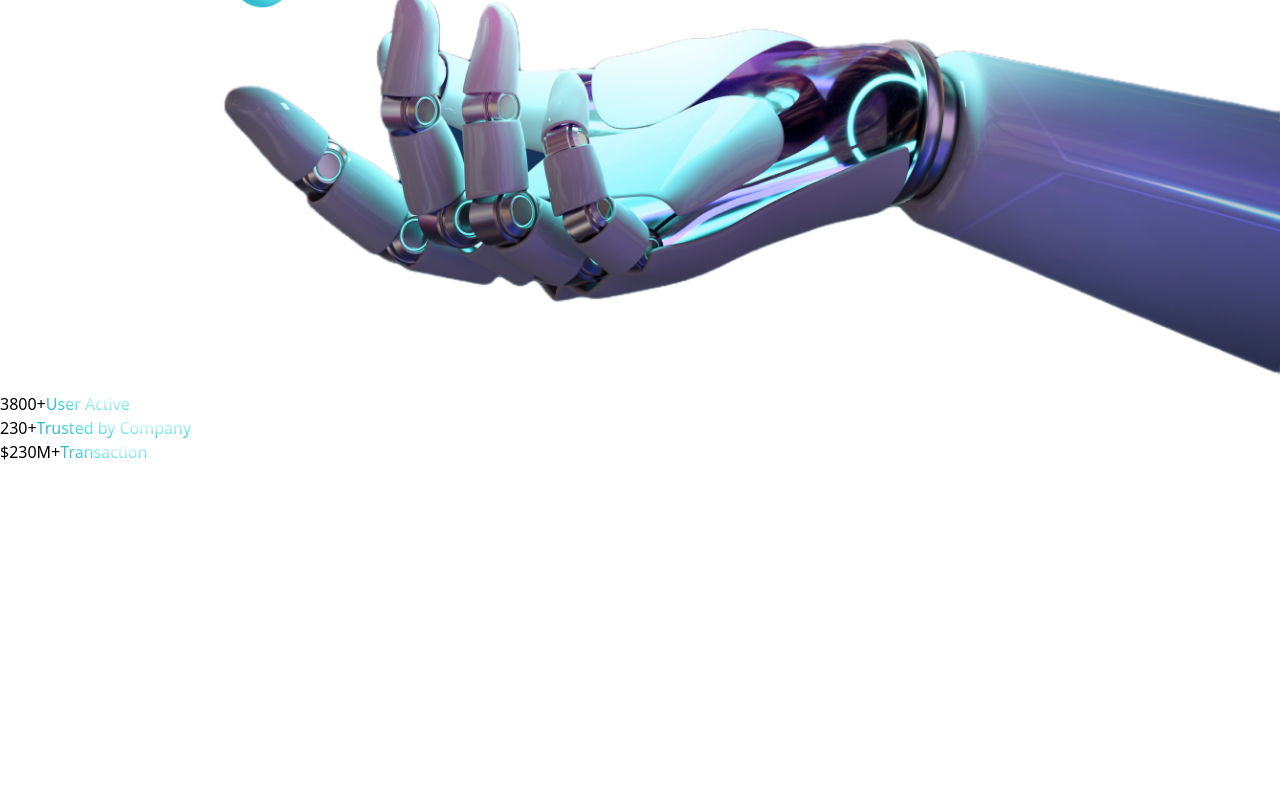
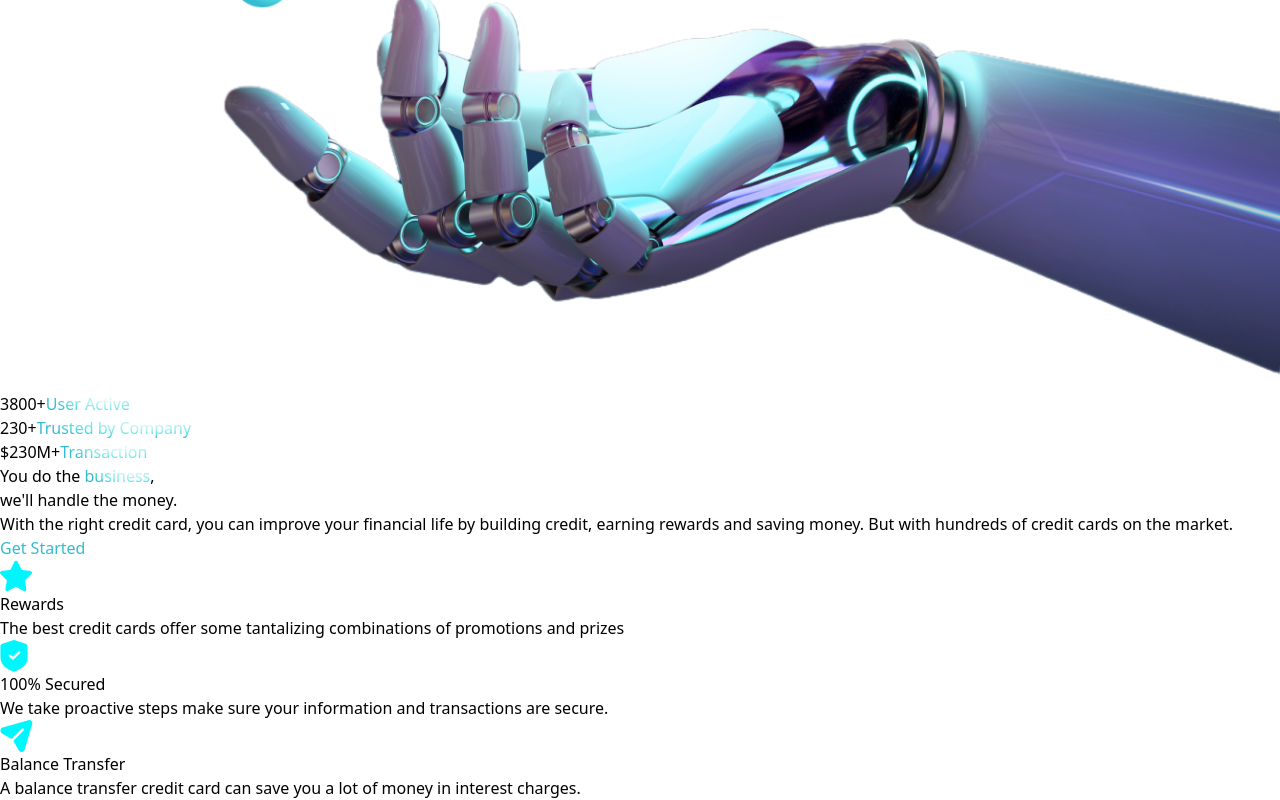
Before and after one commit to rubyazz/fintech-landing, a React (Vite) app: page / in a window 1280 px wide. Shown: the part 1766-2566 px from the top of the page. Before the commit the page ends 2230 px from the top, so only its background shows below. Built offline with nearby package versions, Linux system fonts and the light colour scheme.

Commit message:
Adding "Business" component.

```diff
--- a/src/App.jsx
+++ b/src/App.jsx
@@ -5,7 +5,7 @@ import { Billing, Business, CardDeal, Clients, CTA, Footer, Navbar, Hero, Stats,
 
 const App = () => {
   return (
-    <div className='bg-primary w-full overflow-hidden'>
+    <div className='bg-primary w-full'>
       <div className={`${styles.paddingX} ${styles.flexCenter}}`}>
         <Navbar />
       </div>
@@ -14,10 +14,10 @@ const App = () => {
         <Hero />
       </div>
 
-      <div className={`${styles.paddingX} ${styles.flexStart}}`}>
+      <div className={`${styles.paddingX}`}>
         <Stats />
-        {/* <Business />
-          <Billing />
+        <Business />
+          {/* <Billing />
           <CardDeal />
           <Testimonials />
           <Clients />
--- a/src/components/Business.jsx
+++ b/src/components/Business.jsx
@@ -1,8 +1,26 @@
 import React from 'react'
+import styles from '../styles/styles'
+import { CTA, ValueBar } from './components'
+import { star, shield, send } from '../assets'
+
+// Animate On Scroll
+import AOS from 'aos';
+import 'aos/dist/aos.css';
+AOS.init();
 
 const Business = () => {
   return (
-    <div>Business</div>
+    <section className='py-6 flex ss:flex-row-reverse font-poppins text-white w-[100%] h-[100%] justify-between' data-aos="fade-up" data-aos-duration="1000">
+      <div className='max-w-[50%]'>
+        <h1 className={`${styles.heading2} font-extrabold text-5xl leading-[70px]`}>You do the <span className='text-gradient'>business</span>, <br /> we'll handle the money.</h1>
+        <p className={`${styles.paragraph} max-w-[85%]`}>With the right credit card, you can improve your financial life by building credit, earning rewards and saving money. But with hundreds of credit cards on the market.</p>
+        <CTA value={"Get Started"}/>
+      </div>
+
+      <div className="max-w-[50%]">
+        <ValueBar />
+      </div>
+    </section>
   )
 }
 
--- a/src/components/CTA.jsx
+++ b/src/components/CTA.jsx
@@ -1,8 +1,8 @@
 import React from 'react'
 
-const CTA = () => {
+const CTA = ({ value }) => {
   return (
-    <div>CTA</div>
+    <div className='text-center my-5 py-5 px-10 border rounded-xl text-gradient font-poppins font-semibold inline-block' data-aos="flip-up" data-aos-duration="1000">{value}</div>
   )
 }
 
--- a/src/components/GetStarted.jsx
+++ b/src/components/GetStarted.jsx
@@ -8,8 +8,8 @@ AOS.init();
 
 const GetStarted = () => {
   return (
-    <div className='md:visible xs:invisible bg-primary border rounded-full flex p-[2px] mx-10 mb-10 w-[125px] h-[125px] absolute justify-center items-center'>
-        <div className='bg-primary text-gradient font-poppins font-semibold'>
+    <div className='md:visible xs:invisible bg-primary border rounded-full flex w-[130px] h-[130px] absolute justify-center items-center'>
+        <div className='text-gradient font-poppins font-semibold'>
             <div className='flex gap-1'>
                 <p>Get</p>
                 <img src={arrowUp} alt="arrow-up" />
--- a/src/components/Hero.jsx
+++ b/src/components/Hero.jsx
@@ -11,7 +11,7 @@ AOS.init();
 
 const Hero = () => {
   return (
-    <section id='home' className={`${styles.paddingY} w-full h-full flex justify-center`} data-aos="fade-up" data-aos-duration="1000">
+    <section id='home' className={`${styles.paddingY} w-[100%] h-[100%] flex justify-center`} data-aos="fade-up" data-aos-duration="1000">
       <div className={`gap-5 flex-col ${styles.flexStart}`}>
         {/* Discount Component */}
         <div className='flex items-center bg-black-gradient xs:w-[350px] rounded-lg'>
@@ -31,7 +31,7 @@ const Hero = () => {
             <GetStarted />
           </div>
 
-          <h1 className='xs:leading-[70px] leading-[100px] font-poppins font-bold text-7xl l xs:text-6xl'>
+          <h1 className={`${styles.heading2}`}>
             The Next <br />
             <span className='text-gradient'>Generation</span>
             <br />Payment Method.
@@ -39,9 +39,8 @@ const Hero = () => {
         </div>
 
         {/* Description Component */}
-        <div className='my-6 text-white font-poppins xs:w-[100%] ss:w-[50%] opacity-70'>
-          <p>Our team of experts uses a methodology to identify the credit cards most likely to fit your needs.
-            We examine annual percentage rates, annual fees.</p>
+        <div className={`${styles.paragraph} max-w-[85%] font-poppins xs:w-[100%] ss:w-[50%]`}>
+          <p>Our team of experts uses a methodology to identify the credit cards most likely to fit your needs. We examine annual percentage rates, annual fees.</p>
         </div>
       </div>
 
--- a/src/components/Navbar.jsx
+++ b/src/components/Navbar.jsx
@@ -11,7 +11,7 @@ const Navbar = () => {
   const [toggle, setToggle] = useState(false)
 
   return (
-    <nav className='z-10 w-full flex py-5 justify-between items-center'>
+    <nav className='z-10 w-full flex py-5 justify-between items-center sticky top-0'>
       <img className='w-[120px] h-[60px]' src={logo} alt='hoobank' data-aos='fade-down' data-aos-duration="1000"/>
       <ul className='sm:flex hidden justify-end items-center flex-1 gap-10' data-aos="fade-down" data-aos-duration="2000">
         {navLinks.map((nav) => (
--- a/src/components/Stats.jsx
+++ b/src/components/Stats.jsx
@@ -4,7 +4,7 @@ import { stats } from '../constants/dataset'
 const Stats = () => {
   return (
     <div className='w-[100%] h-[100%] ss:py-14 font-poppins'>
-      <div className='ss:flex justify-center gap-20'>
+      <div className='ss:flex justify-center gap-x-24'>
         {stats.map((value) => (
           <h1 key={value.id} className='flex items-center xs:mb-5 p-5' >
             <span className='font-bold mr-5 text-4xl text-white' data-aos="fade-right" data-aos-duration="1500">{value.value}</span>
--- /dev/null
+++ b/src/components/ValueBar.jsx
@@ -0,0 +1,25 @@
+import React from 'react'
+import { features } from '../constants/dataset'
+
+// Animate On Scroll
+import AOS from 'aos';
+import 'aos/dist/aos.css';
+AOS.init();
+
+const ValueBar = () => {
+    return (
+        <div className='flex flex-col text-white font-poppins'>
+            {features.map((value) => (
+                <div className='flex flex-row p-5 mb-[2.5%]'>
+                    <img className='mr-5 bg-dimBlue p-5 rounded-full object-contain' src={value.icon} data-aos="fade-right" data-aos-duration="1000" />
+                    <div className='flex flex-col'>
+                        <h1 className='font-semibold max-w-[100%]'>{value.title}</h1>
+                        <p className='text-dimWhite text-[14px] max-w-[80%]'>{value.content}</p>
+                    </div>
+                </div>
+            ))}
+        </div>
+    )
+}
+
+export default ValueBar
--- a/src/components/components.js
+++ b/src/components/components.js
@@ -9,5 +9,6 @@ import GetStarted from './GetStarted';
 import Hero from './Hero'
 import Stats from './Stats'
 import Testimonials from './Testimonials'
+import ValueBar from './ValueBar';
 
-export { Billing, Business, CardDeal, Clients, CTA, Footer, Navbar, GetStarted, Hero, Stats, Testimonials };
+export { ValueBar, Billing, Business, CardDeal, Clients, CTA, Footer, Navbar, GetStarted, Hero, Stats, Testimonials };
--- a/src/constants/dataset.js
+++ b/src/constants/dataset.js
@@ -2,19 +2,19 @@ import { people01, people02, people03, facebook, instagram, linkedin, twitter, a
 
 export const navLinks = [
   {
-    id: "home",
+    id: "#home",
     title: "Home",
   },
   {
-    id: "features",
+    id: "#features",
     title: "Features",
   },
   {
-    id: "product",
+    id: "#product",
     title: "Product",
   },
   {
-    id: "clients",
+    id: "#clients",
     title: "Clients",
   },
 ];
--- a/src/styles/styles.js
+++ b/src/styles/styles.js
@@ -1,7 +1,7 @@
 const styles = {
     boxWidth: "xl:max-w-[1280px] w-full",
 
-    heading2: "font-poppins font-semibold xs:text-[48px] text-[40px] text-white xs:leading-[76.8px] leading-[66.8px] w-full",
+    heading2: "font-poppins font-extrabold xs:text-[48px] text-[40px] text-white xs:leading-[76.8px] leading-[66.8px] w-full",
     paragraph: "font-poppins font-normal text-dimWhite text-[18px] leading-[30.8px]",
 
     flexCenter: "flex justify-center items-center",
```
